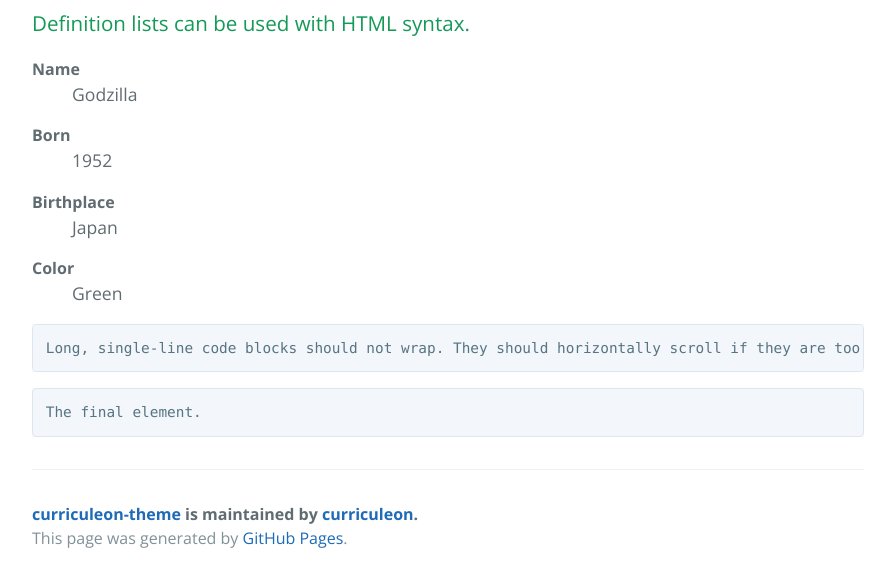
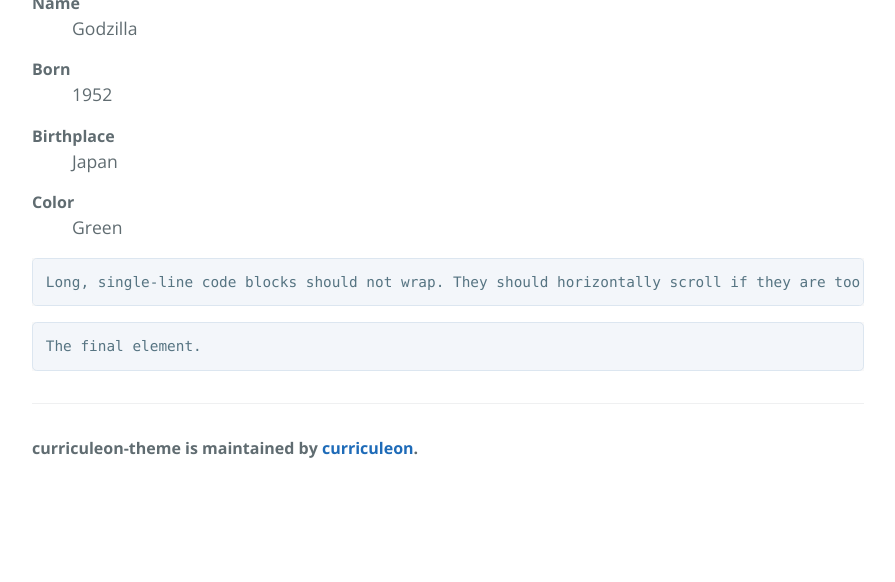
Before and after one commit to curriculeon/curriculeon-theme, a Jekyll site: the page built from index.md, in a window 1280 px wide and 900 px high, scrolled down 3190 px, cut to the strip 318-900 px from the top of the window. Shown: the whole strip, without its empty margins (192-1087 px from the left). Built offline with Jekyll 4.4.1, drawn with Linux system fonts in a browser that asks for light colours; after the commit the page ends 4000 px from its top, so only the background shows below that; some of the changed text lies outside the part shown.

Commit message:
updated default.html

```diff
--- a/_layouts/default.html
+++ b/_layouts/default.html
@@ -25,6 +25,7 @@
     <header class="page-header" role="banner">
       <h1 class="project-name">{{ page.title | default: site.title | default: site.github.repository_name }}</h1>
       <h2 class="project-tagline">{{ page.description | default: site.description | default: site.github.project_tagline }}</h2>
+      <!--
       {% if site.github.is_project_page %}
         <a href="{{ site.github.repository_url }}" class="btn">View on GitHub</a>
       {% endif %}
@@ -32,6 +33,7 @@
         <a href="{{ site.github.zip_url }}" class="btn">Download .zip</a>
         <a href="{{ site.github.tar_url }}" class="btn">Download .tar.gz</a>
       {% endif %}
+      -->
     </header>
 
     <main id="content" class="main-content" role="main">
@@ -39,9 +41,8 @@
 
       <footer class="site-footer">
         {% if site.github.is_project_page %}
-          <span class="site-footer-owner"><a href="{{ site.github.repository_url }}">{{ site.github.repository_name }}</a> is maintained by <a href="{{ site.github.owner_url }}">{{ site.github.owner_name }}</a>.</span>
+          <span class="site-footer-owner">{{ site.github.repository_name }} is maintained by <a href="{{ site.github.owner_url }}">{{ site.github.owner_name }}</a>.</span>
         {% endif %}
-        <span class="site-footer-credits">This page was generated by <a href="https://pages.github.com">GitHub Pages</a>.</span>
       </footer>
     </main>
   </body>
```
